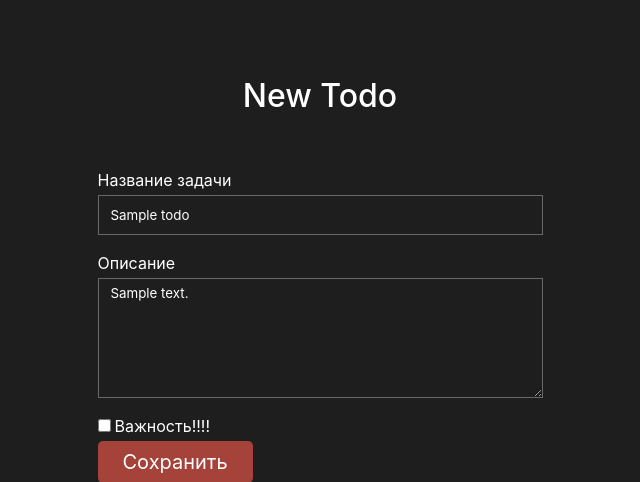
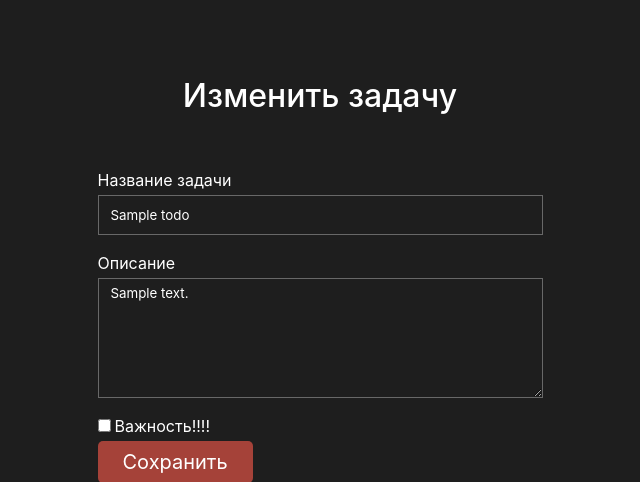
Before and after one commit to vetalissa/todo-project, a Django app: page /todo/todo-update/1 in a window 1280 px wide. Shown: the part 60-542 px from the top of the page, without its empty margins (320-960 px from the left). Run offline with Django 3.2, Linux system fonts and the light colour scheme; a user stored in the database is signed in; tables that the repository leaves empty hold one stand-in row (values such as "Sample post").

Commit message:
create security for update or delete or change todo other user

```diff
--- a/todo_project/todo/templates/todo/update_todo.html
+++ b/todo_project/todo/templates/todo/update_todo.html
@@ -3,7 +3,7 @@
 {% block content %}
 <div class="cont_home corrent_flex-start">
     <div class="">
-          <h2> New Todo </h2>
+        <h2> Изменить задачу </h2>
     </div>
 
     <div class="">
@@ -28,7 +28,6 @@
             <button type="submit" name="button" class='cont_button'>Сохранить</button>
 
 
-
         </form>
 
 
--- a/todo_project/todo/urls.py
+++ b/todo_project/todo/urls.py
@@ -1,3 +1,4 @@
+from django.contrib.auth.decorators import login_required
 from django.urls import path
 
 from todo.views import (TodoCompletedListView, TodoCreateView, TodoListView,
@@ -6,9 +7,9 @@ from todo.views import (TodoCompletedListView, TodoCreateView, TodoListView,
 app_name = 'todo'
 
 urlpatterns = [
-    path('create/', TodoCreateView.as_view(), name='create_todo'),
-    path('todo-list/', TodoListView.as_view(), name='list_todo'),
-    path('todo-ready/', TodoCompletedListView.as_view(), name='list_ready'),
+    path('create/', login_required(TodoCreateView.as_view()), name='create_todo'),
+    path('todo-list/', login_required(TodoListView.as_view()), name='list_todo'),
+    path('todo-ready/', login_required(TodoCompletedListView.as_view()), name='list_ready'),
     path('todo-update/<int:pk>', TodoUpdateView.as_view(), name='update_todo'),
     path('todo-status/<int:todo_id>/', todo_update_status, name='status_todo'),
     path('todo-deleted/<int:todo_id>/', todo_deleted, name='deleted_todo'),
--- a/todo_project/todo/views.py
+++ b/todo_project/todo/views.py
@@ -1,4 +1,5 @@
-from django.shortcuts import HttpResponseRedirect
+from django.contrib.auth.decorators import login_required
+from django.shortcuts import HttpResponseRedirect, redirect
 from django.urls import reverse_lazy
 from django.views.generic.edit import CreateView, UpdateView
 from django.views.generic.list import ListView
@@ -50,26 +51,42 @@ class TodoUpdateView(UpdateView):
     form_class = TodoForm
     success_url = reverse_lazy('todo:list_todo')
 
+    def get(self, request, *args, **kwargs):
+        if check_user(request, kwargs['pk']):
+            return super(TodoUpdateView, self).get(request, *args, **kwargs)
+        else:
+            return redirect('home')
+
     def get_context_data(self, **kwargs):
         context = super(TodoUpdateView, self).get_context_data()
         context['title'] = self.object.title
-        context['todo'] = self.object
         return context
 
 
+@login_required
 def todo_deleted(request, todo_id):
-    todo = Todo.objects.get(id=todo_id)
-    todo.delete()
-
-    return HttpResponseRedirect(request.META['HTTP_REFERER'])
+    todo = check_user(request, todo_id)
+    if todo is False:
+        return redirect('home')
+    else:
+        todo.delete()
+        return HttpResponseRedirect(request.META['HTTP_REFERER'])
 
 
+@login_required
 def todo_update_status(request, todo_id):
-    todo = Todo.objects.get(id=todo_id)
-    if todo.status == 1:
-        todo.status = 0
+    todo = check_user(request, todo_id)
+    if todo is False:
+        return redirect('home')
     else:
-        todo.status = 1
-    todo.save()
+        todo.status = 0 if todo.status == 1 else 1
+        todo.save()
+        return HttpResponseRedirect(request.META['HTTP_REFERER'])
 
-    return HttpResponseRedirect(request.META['HTTP_REFERER'])
+
+def check_user(request, todo_id):
+    todo = Todo.objects.filter(id=todo_id)
+    if todo.exists() and request.user == todo.first().user:
+        return todo.first()
+    else:
+        return False
```
Lines whose indentation alone changed are shown as unchanged.
